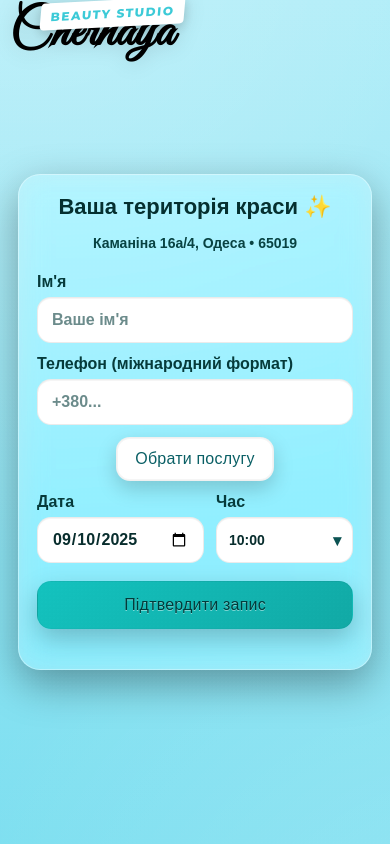
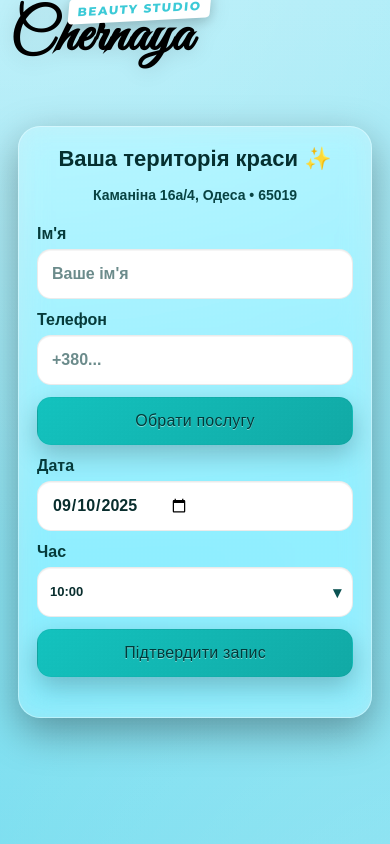
Before and after one commit to applabua/chernaya_beauty, a plain HTML site: page index.html in a window 390 px wide. Drawn offline with Linux system fonts and the light colour scheme.

Commit message:
Update index.html

```diff
--- a/index.html
+++ b/index.html
@@ -8,8 +8,7 @@
   <link href="https://fonts.googleapis.com/css2?family=Great+Vibes&family=Montserrat:wght@700;800&display=swap" rel="stylesheet">
   <style>
     :root{
-      --brand1:#a8ebf7;    /* світліше тло як у лого */
-      --brand2:#7ddff0;
+      --brand1:#a8ebf7; --brand2:#7ddff0;
       --text:#063a3a;
       --card:rgba(255,255,255,.22); --border:rgba(255,255,255,.35);
       --radius:22px; --shadow:0 14px 40px rgba(0,0,0,.35);
@@ -25,33 +24,19 @@
         radial-gradient(900px 900px at 120% 120%, rgba(255,255,255,.20), transparent 60%),
         linear-gradient(180deg, var(--brand1) 0%, var(--brand2) 100%);
     }
-    body::after{
-      content:""; position:fixed; inset:0; pointer-events:none;
+    body::after{content:""; position:fixed; inset:0; pointer-events:none;
       background-image:radial-gradient(rgba(255,255,255,.08) 1px, transparent 1px);
-      background-size:4px 4px; opacity:.35; mix-blend-mode:soft-light;
-    }
+      background-size:4px 4px; opacity:.35; mix-blend-mode:soft-light;}
 
-    /* Текстовий логотип як у зразку */
-    .wordmark{
-      position:fixed; z-index:10;
-      top:calc(env(safe-area-inset-top,0px) + 8px);
-      left:calc(env(safe-area-inset-left,0px) + 10px);
-      filter: drop-shadow(0 2px 10px rgba(0,0,0,.12));
-      pointer-events:none;
-    }
+    /* Логотип */
+    .wordmark{position:fixed; z-index:10; top:calc(env(safe-area-inset-top,0px) + 8px);
+      left:calc(env(safe-area-inset-left,0px) + 10px); filter:drop-shadow(0 2px 10px rgba(0,0,0,.12)); pointer-events:none;}
     .wordmark .inner{position:relative; display:inline-block}
-    .wordmark .chernaya{
-      font-family:'Great Vibes', cursive;
-      font-size:58px; line-height:1; color:#000; letter-spacing:.5px;
-    }
-    .wordmark .tag{
-      position:absolute; top:-10px; right:-10px;
-      font-family:'Montserrat',system-ui,Arial; font-weight:800;
-      color:#3ccad7; background:#fff; padding:6px 10px;
-      border-radius:4px; letter-spacing:1.5px; font-size:14px;
-      transform:skew(-8deg) rotate(-3deg);
-      box-shadow:0 4px 12px rgba(0,0,0,.15);
-    }
+    .wordmark .chernaya{font-family:'Great Vibes', cursive; font-size:58px; line-height:1; color:#000; letter-spacing:.5px}
+    .wordmark .tag{position:absolute; top:-12px; right:-18px;
+      font-family:'Montserrat',system-ui,Arial; font-weight:800; color:#3ccad7; background:#fff;
+      padding:5px 9px; border-radius:4px; letter-spacing:1.5px; font-size:12px;
+      transform:skew(-8deg) rotate(-3deg); box-shadow:0 4px 12px rgba(0,0,0,.15)}
 
     /* Прелоадер */
     #loader{position:fixed; inset:0; display:grid; place-items:center; z-index:999;
@@ -65,90 +50,54 @@
       animation:spin 1.1s linear infinite; filter:drop-shadow(0 8px 22px rgba(0,0,0,.35))}
     @keyframes spin{to{transform:rotate(1turn)}}
 
-    /* Центрування */
-    .wrap{
-      position:fixed; inset:0; display:grid; place-items:center;
+    /* Центр */
+    .wrap{position:fixed; inset:0; display:grid; place-items:center;
       height:calc(var(--vh) * 100); padding:18px;
       padding-left:max(18px, env(safe-area-inset-left));
       padding-right:max(18px, env(safe-area-inset-right));
       padding-top:max(18px, env(safe-area-inset-top));
-      padding-bottom:max(18px, env(safe-area-inset-bottom));
-    }
+      padding-bottom:max(18px, env(safe-area-inset-bottom));}
 
-    /* Картка */
-    .card{
-      width:min(900px,100%);
-      background:var(--card); border:1px solid var(--border);
-      border-radius:var(--radius); box-shadow:var(--shadow);
-      backdrop-filter:blur(14px) saturate(140%);
-      padding:18px 18px 16px;
-      max-height:calc(var(--vh) * 100 - 56px);
-      display:grid; gap:12px;
-    }
+    .card{width:min(900px,100%); background:var(--card); border:1px solid var(--border);
+      border-radius:var(--radius); box-shadow:var(--shadow); backdrop-filter:blur(14px) saturate(140%);
+      padding:18px 18px 16px; max-height:calc(var(--vh) * 100 - 56px); display:grid; gap:12px;}
 
     .hero{ text-align:center; color:#052f2f; margin:0; line-height:1.25; font-size:22px; }
     .addr{ margin:2px 0 10px; text-align:center; font-size:14px; color:#084242 }
 
-    .form{display:grid; grid-template-columns:1fr 1fr; gap:12px; align-content:start}
+    .form{display:grid; grid-template-columns:1fr 1fr; column-gap:14px; row-gap:12px; align-content:start}
     .form .wide{grid-column:1/-1}
     label{display:block; margin-bottom:6px}
-    input, .fake-input{
-      width:100%; min-width:0; height:var(--field-h);
-      font:700 16px/1 Arial, Helvetica, sans-serif; color:#082d2d;
-      background:#ffffff; border:1px solid rgba(0,0,0,.08);
-      border-radius:14px; padding:0 14px; outline:none;
-      box-shadow:inset 0 1px 0 rgba(0,0,0,.04);
-      transition:border-color .15s, box-shadow .15s;
-      display:flex; align-items:center;
-    }
+    input, .fake-input{width:100%; min-width:0; height:var(--field-h);
+      font:700 16px/1 Arial, Helvetica, sans-serif; color:#082d2d; background:#ffffff;
+      border:1px solid rgba(0,0,0,.08); border-radius:14px; padding:0 14px; outline:none;
+      box-shadow:inset 0 1px 0 rgba(0,0,0,.04); transition:border-color .15s, box-shadow .15s; display:flex; align-items:center}
     input::placeholder{color:#6b8b8b; font-weight:700}
     input:focus{border-color:#19b6c3; box-shadow:0 0 0 3px rgba(25,182,195,.25)}
 
-    /* Центр: кнопка вибору послуги */
-    .center{grid-column:1/-1; display:grid; place-items:center}
-    .btn-white{
-      background:#fff; color:#0a5f65;
-      border:1px solid rgba(0,0,0,.06);
-      box-shadow:0 8px 20px rgba(0,0,0,.18), inset 0 0 0 1px rgba(0,0,0,.04);
-      padding:12px 18px; border-radius:14px; font-size:16px; letter-spacing:.2px; cursor:pointer;
-      transition:filter .18s, transform .06s
-    }
-    .btn-white:hover{filter:brightness(1.03)}
-    .btn-white:active{transform:translateY(1px)}
+    /* Кнопки */
+    .btn-primary{width:100%; padding:14px 16px; border-radius:14px; border:1px solid rgba(0,0,0,.04);
+      background:linear-gradient(135deg, #13c2be, #11a9a5); color:#003b3a; text-shadow:0 1px 0 rgba(255,255,255,.45);
+      font-size:16px; letter-spacing:.2px; cursor:pointer; box-shadow:0 10px 26px rgba(0,0,0,.22);
+      transition:filter .18s, transform .06s}
+    .btn-primary:hover{filter:brightness(1.05)}
+    .btn-primary:active{transform:translateY(1px)}
 
-    /* Віконце вибраної послуги */
-    .chosen-box{
-      margin-top:8px; grid-column:1/-1;
-      background:#fff; border:1px solid rgba(0,0,0,.08);
-      border-radius:14px; padding:10px 14px;
-      box-shadow:0 8px 22px rgba(0,0,0,.12);
-      display:flex; justify-content:space-between; gap:8px; color:#063a3a; width:min(520px, 100%);
-    }
+    /* Вибрана послуга — фіксована висота */
+    .chosen-box{grid-column:1/-1; background:#fff; border:1px solid rgba(0,0,0,.08);
+      border-radius:14px; padding:10px 14px; box-shadow:0 8px 22px rgba(0,0,0,.12);
+      display:flex; justify-content:space-between; gap:8px; color:#063a3a; width:100%;
+      min-height:var(--field-h); align-items:center}
     .chosen-name{font-weight:800}
     .chosen-price{white-space:nowrap; font-weight:900}
 
-    /* Дата/Час */
+    /* Селекти */
     .select-wrap{position:relative}
-    .select-wrap select{
-      width:100%; min-width:0; height:var(--field-h);
-      font:700 15px/1 Arial, Helvetica, sans-serif; color:#082d2d;
-      background:#ffffff; border:1px solid rgba(0,0,0,.08);
-      border-radius:14px; padding:0 12px; outline:none;
-      appearance:none; box-shadow:inset 0 1px 0 rgba(0,0,0,.04);
-    }
+    .select-wrap select{width:100%; min-width:0; height:var(--field-h);
+      font:700 14px/1 Arial, Helvetica, sans-serif; color:#082d2d; background:#ffffff;
+      border:1px solid rgba(0,0,0,.08); border-radius:14px; padding:0 12px; outline:none;
+      appearance:none; box-shadow:inset 0 1px 0 rgba(0,0,0,.04)}
     .select-wrap::after{content:"▾"; position:absolute; right:12px; top:50%; translate:0 -50%; color:#0b5252; pointer-events:none; font-size:16px}
-
-    /* Кнопка підтвердження внизу */
-    .actions{grid-column:1/-1; margin-top:6px}
-    .btn-primary{
-      width:100%; padding:14px 16px; border-radius:14px; border:1px solid rgba(0,0,0,.04);
-      background:linear-gradient(135deg, #13c2be, #11a9a5);
-      color:#003b3a; text-shadow:0 1px 0 rgba(255,255,255,.45);
-      font-size:16px; letter-spacing:.2px; cursor:pointer; box-shadow:0 10px 26px rgba(0,0,0,.22);
-      transition:filter .18s, transform .06s
-    }
-    .btn-primary:hover{filter:brightness(1.05)}
-    .btn-primary:active{transform:translateY(1px)}
 
     .toast{position:fixed; right:18px; bottom:18px; z-index:50; background:rgba(0,0,0,.65); color:#fff;
       border:1px solid rgba(255,255,255,.28); border-radius:14px; padding:12px 14px; box-shadow:var(--shadow);
@@ -159,37 +108,24 @@
     .modal{position:fixed; inset:0; display:grid; place-items:center; z-index:60;
       background:rgba(0,0,0,.42); opacity:0; visibility:hidden; transition:.25s}
     .modal.show{opacity:1; visibility:visible}
-    .panel{
-      width:min(880px, 96vw); max-height:min(90vh, 720px);
-      background:#f6fffe; color:#033; border-radius:18px; border:1px solid #c7eceb;
-      box-shadow:0 20px 60px rgba(0,0,0,.35); overflow:auto; padding:14px 14px 6px;
-    }
+    .panel{width:min(880px, 96vw); max-height:min(90vh, 720px); background:#f6fffe; color:#033;
+      border-radius:18px; border:1px solid #c7eceb; box-shadow:0 20px 60px rgba(0,0,0,.35);
+      overflow:auto; padding:14px 14px 6px}
     .panel h3{margin:0 0 8px; text-align:center}
     details{border:1px solid #bfe9e7; border-radius:12px; padding:8px 10px; background:#ffffff; margin:8px 0}
     details[open]{background:#f2fffe}
-    details > summary{cursor:pointer; list-style:none; font-weight:800; color:#055; outline:none}
-    details > summary::-webkit-details-marker{display:none}
+    details>summary{cursor:pointer; list-style:none; font-weight:800; color:#055; outline:none}
+    details>summary::-webkit-details-marker{display:none}
     .price-list{margin:8px 0 0; padding:0; list-style:none}
     .price-item{display:flex; justify-content:space-between; gap:8px; padding:8px 0; border-top:1px dashed #c7dedd}
     .price-item:first-child{border-top:none}
-    .price-item button{
-      all:unset; cursor:pointer; display:flex; justify-content:space-between; width:100%;
-      padding:6px 4px; border-radius:8px;
-    }
+    .price-item button{all:unset; cursor:pointer; display:flex; justify-content:space-between; width:100%; padding:6px 4px; border-radius:8px}
     .price-item button:hover{background:#eef8f7}
     .pr-name{max-width:76%}
     .pr-price{white-space:nowrap; font-weight:900}
 
-    /* Адаптив — щоб Дата/Час не накладались */
-    @media (max-width:420px){
-      :root{--field-h:46px}
-      .select-wrap select{font-size:14px}
-      .wordmark .chernaya{font-size:52px}
-      .wordmark .tag{font-size:12px; top:-8px}
-    }
-    @media (max-width:360px){
-      .form{grid-template-columns:1fr} /* у дуже вузьких — один під одним */
-    }
+    /* Адаптив, щоб Дата/Час не накладались */
+    @media (max-width:430px){ .form{grid-template-columns:1fr} .select-wrap select{font-size:13px} }
   </style>
 </head>
 <body>
@@ -204,7 +140,7 @@
     </div>
   </div>
 
-  <!-- Центрована секція -->
+  <!-- Центр -->
   <main class="wrap">
     <section class="card" role="region" aria-label="Форма запису">
       <h2 class="hero">Ваша територія краси ✨</h2>
@@ -217,16 +153,16 @@
         </div>
 
         <div class="field wide">
-          <label for="phone">Телефон (міжнародний формат)</label>
+          <label for="phone">Телефон</label>
           <input id="phone" type="tel" inputmode="tel" placeholder="+380..." required>
         </div>
 
-        <!-- Центр: кнопка вибору послуги -->
-        <div class="center">
-          <button type="button" class="btn-white" id="openPrice">Обрати послугу</button>
+        <!-- Кнопка вибору послуги (той самий стиль і розмір, що й підтвердження) -->
+        <div class="wide">
+          <button type="button" class="btn-primary" id="openPrice">Обрати послугу</button>
         </div>
 
-        <!-- Красиве віконце з вибором -->
+        <!-- Фіксоване віконце вибраної послуги -->
         <div id="chosenBox" class="chosen-box" style="display:none;">
           <div class="chosen-name" id="chosenName"></div>
           <div class="chosen-price" id="chosenPrice"></div>
@@ -237,7 +173,6 @@
           <label for="date">Дата</label>
           <input id="date" type="date" required>
         </div>
-
         <div class="field">
           <label for="time">Час</label>
           <div class="select-wrap">
@@ -245,8 +180,8 @@
           </div>
         </div>
 
-        <!-- Кнопка підтвердження внизу -->
-        <div class="actions">
+        <!-- Кнопка підтвердження -->
+        <div class="wide">
           <button class="btn-primary" type="submit">Підтвердити запис</button>
         </div>
 
@@ -302,7 +237,7 @@
       </details>
 
       <div style="text-align:center; padding:8px 0 4px;">
-        <button id="closePrice" type="button" class="btn-white" style="width:auto;">Закрити</button>
+        <button id="closePrice" type="button" class="btn-primary" style="width:auto; min-width:180px;">Закрити</button>
       </div>
     </div>
   </div>
@@ -317,7 +252,7 @@
     })();
 
     const TIME_SLOTS=["10:00","11:30","13:00","15:00","16:30","18:00"];
-    const KEY_ALL="bookings_teal_all_v3", KEY_MINE="bookings_teal_mine_v3";
+    const KEY_ALL="bookings_teal_all_v4", KEY_MINE="bookings_teal_mine_v4";
 
     const $=s=>document.querySelector(s);
     const toast=t=>{const el=$("#toast"); el.textContent=t; el.classList.add("show"); setTimeout(()=>el.classList.remove("show"),2200)}
@@ -364,7 +299,7 @@
     });
     const validPhone=v=>/^\+\d{10,15}$/.test(v);
 
-    /* Сабміт з кнопкою "Підтвердити запис" */
+    /* Сабміт */
     $("#bookForm").addEventListener("submit",e=>{
       e.preventDefault();
       const name=nameInp.value.trim();
@@ -386,23 +321,23 @@
       generateSlots(date);
     });
 
-    /* МОДАЛКА ПРАЙСУ */
+    /* МОДАЛКА ПРАЙСУ — делегування, можна вибирати скільки завгодно разів */
     const modal=$("#priceModal"), openPrice=$("#openPrice"), closePrice=$("#closePrice");
     const open=()=>{modal.classList.add("show"); modal.setAttribute("aria-hidden","false")}
     const close=()=>{modal.classList.remove("show"); modal.setAttribute("aria-hidden","true")}
-    openPrice.addEventListener("click",open); closePrice.addEventListener("click",close);
-    modal.addEventListener("click",e=>{ if(e.target===modal) close(); });
-
-    modal.querySelectorAll(".price-item button").forEach(btn=>{
-      btn.addEventListener("click",()=>{
+    openPrice.addEventListener("click",open);
+    closePrice.addEventListener("click",close);
+    modal.addEventListener("click",e=>{
+      if(e.target===modal) { close(); return; }
+      const btn = e.target.closest(".price-item button");
+      if(!btn) return;
       const name=btn.dataset.name;
       const price=parseInt(btn.dataset.price||"0",10);
       selectedService={name, price};
       chosenName.textContent=name;
       chosenPrice.textContent=fmtUAH(price);
-        chosenBox.style.display="flex";
+      chosenBox.style.display="flex";  // фіксована висота у CSS
       close();
-      });
     });
   </script>
 </body>
```
Lines whose indentation alone changed are shown as unchanged.
